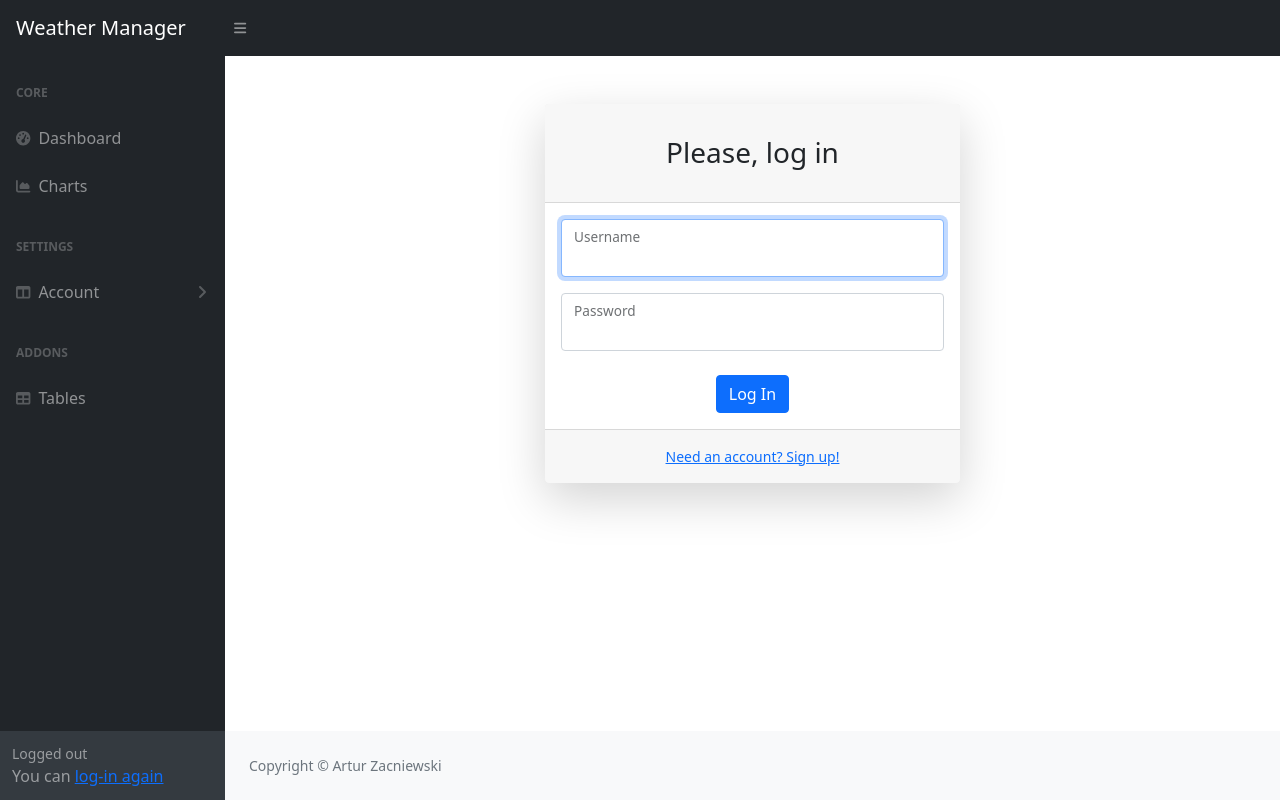
After one commit to zacniewski/weather-manager, a Django app: page /account/login/ in a window 1280 px wide. The commit adds this page. Run offline with Django 4.2, Linux system fonts and the light colour scheme; parts of the project's set-up code (start-up, migrations or seed data) failed here and were passed over; some libraries are stand-ins or nearby versions.

Commit message:
Handling user log-in and log-out

```diff
--- a/templates/base.html
+++ b/templates/base.html
@@ -54,13 +54,27 @@
                         </div>
                     </div>
                     <div class="sb-sidenav-footer">
-                        <div class="small">Logged in as:</div>
-                        Start Bootstrap
+                        {% if request.user.is_authenticated %}
+                        <div class="small">Logged as <b>{{ request.user.username }}</b></div>
+                            You can  <a href="{% url 'logout' %}">log out</a>
+                        {% else %}
+                            <div class="small">Logged out</div>
+                            You can  <a href="{% url 'login' %}">log-in again</a>
+                        {% endif %}
                     </div>
                 </nav>
             </div>
-            {% block content %}
-            {% endblock content %}
+            <div id="layoutSidenav_content">
+                {% block content %}
+                {% endblock content %}
+                <footer class="py-4 bg-light mt-auto">
+                    <div class="container-fluid px-4">
+                        <div class="d-flex align-items-center justify-content-between small">
+                            <div class="text-muted">Copyright &copy; Artur Zacniewski</div>
+                        </div>
+                    </div>
+                </footer>
+            </div>
         </div>
         <script src="https://cdn.jsdelivr.net/npm/bootstrap@5.1.3/dist/js/bootstrap.bundle.min.js" crossorigin="anonymous"></script>
         <script src="{% static 'js/scripts.js' %}"></script>
--- /dev/null
+++ b/templates/registration/login.html
@@ -0,0 +1,47 @@
+{% extends 'base.html' %}
+{% load widget_tweaks %}
+
+{% block content %}
+    <main>
+        <div class="container">
+            <div class="row justify-content-center">
+                <div class="col-lg-5">
+                    <div class="card shadow-lg border-0 rounded-lg mt-5">
+                        <div class="card-header">
+                            {% if form.errors %}
+                             <p>
+                             Your username and password didn't match.
+                             Please try again.
+                             </p>
+                             {% else %}
+                                <h3 class="text-center font-weight-light my-4">Please, log in</h3>
+                             {% endif %}
+                        </div>
+                        <div class="card-body">
+                            <form action="{% url 'login' %}" method="post">
+                                {% csrf_token %}
+                                <div class="form-floating mb-3">
+                                    {{ form.username|add_class:'form-control' }}
+                                    <label for="id_username">Username</label>
+                                </div>
+                                <div class="form-floating mb-3">
+                                    {{ form.password|add_class:'form-control' }}
+                                    <label for="id_password">Password</label>
+                                </div>
+
+                                <input type="hidden" name="next" value="{{ next }}" />
+
+                                <div class="d-flex align-items-center justify-content-md-center mt-4 mb-0">
+                                    <input type="submit" class="btn btn-primary" value="Log In" />
+                                </div>
+                            </form>
+                        </div>
+                        <div class="card-footer text-center py-3">
+                            <div class="small"><a href="register.html">Need an account? Sign up!</a></div>
+                        </div>
+                    </div>
+                </div>
+            </div>
+        </div>
+    </main>
+{% endblock content %}
--- a/weather_manager/settings.py
+++ b/weather_manager/settings.py
@@ -40,6 +40,8 @@ INSTALLED_APPS = [
     'django.contrib.staticfiles',
     # local
     'weather.apps.WeatherConfig',
+    # 3rd party
+    'widget_tweaks',
 ]
 
 MIDDLEWARE = [
@@ -128,3 +130,7 @@ STATIC_URL = 'static/'
 # https://docs.djangoproject.com/en/4.1/ref/settings/#default-auto-field
 
 DEFAULT_AUTO_FIELD = 'django.db.models.BigAutoField'
+
+LOGIN_REDIRECT_URL = 'home'
+LOGIN_URL = 'login'
+LOGOUT_URL = 'logout'
```
Also changed, not shown: templates/home.html (+0 -14 lines), templates/registration/logged_out.html (added, +20 -0 lines).
